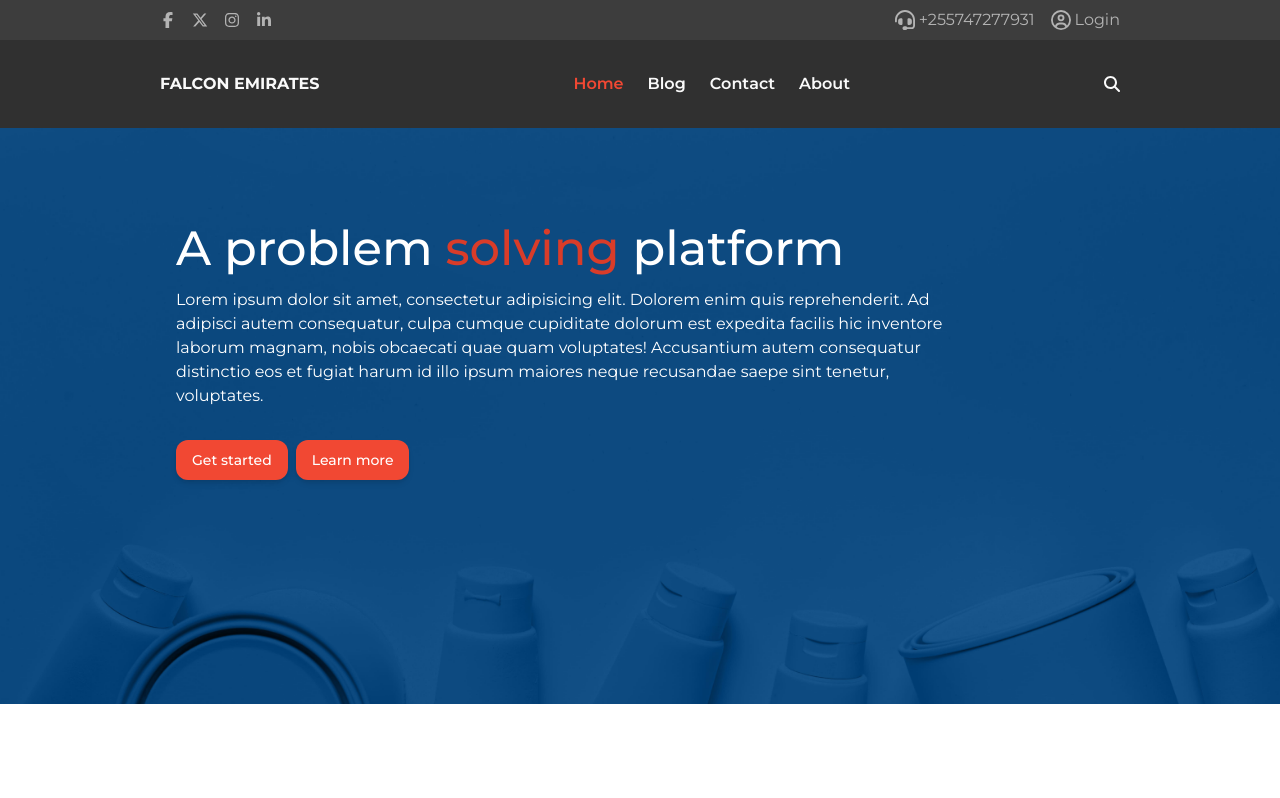
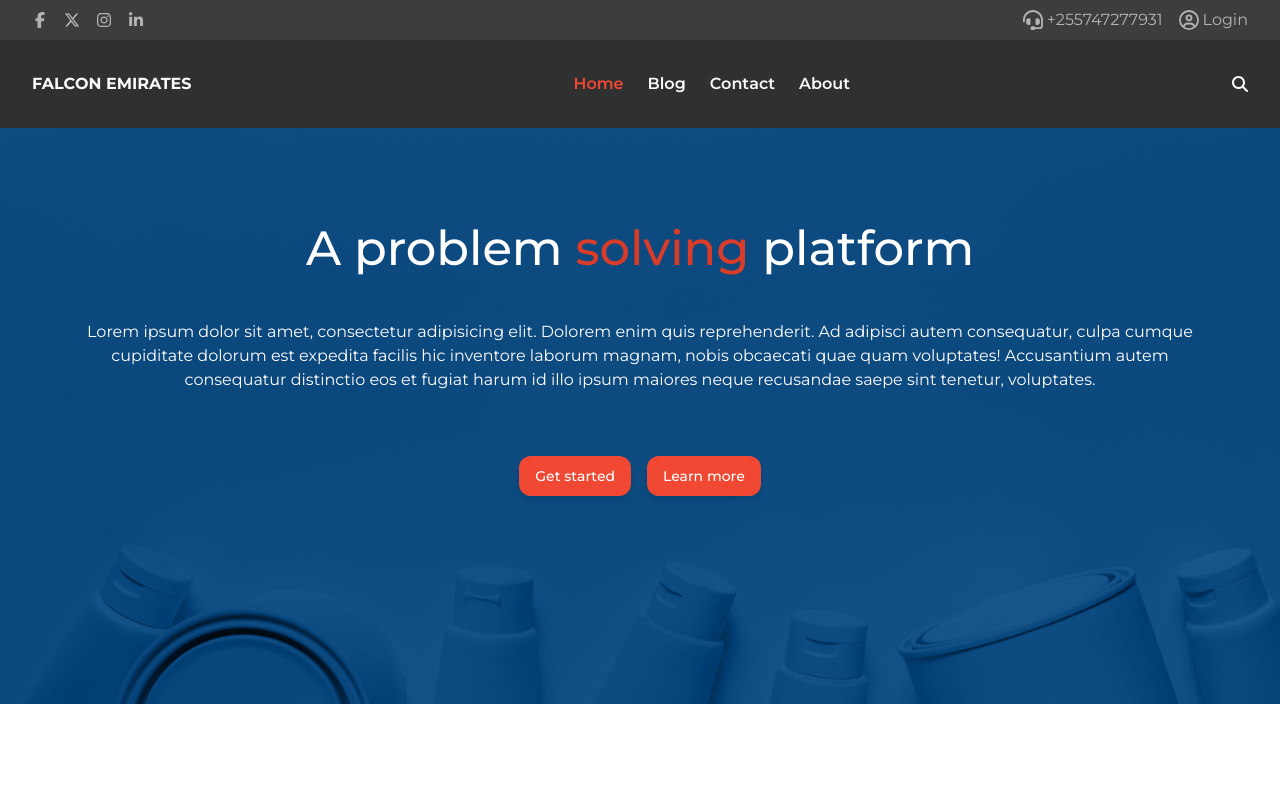
Before and after one commit to kazimoto5520/falcon-emirates, a Next.js app: page / in a window 1280 px wide. Shown: the top 798 px of the page. Built offline with nearby package versions, Linux system fonts and the light colour scheme.

Commit message:
Implement margin size + text style

```diff
--- a/components/Hero.tsx
+++ b/components/Hero.tsx
@@ -4,16 +4,16 @@ import {Button} from "@/components/ui/button";
 const Hero = () => {
     return (
         <div className="py-24 px-12 hero-background h-[72vh] max-sm:py-8 max-sm:px-4">
-            <div className="mx-32 max-sm:mx-0 max-lg:mx-16">
-                <div className="text-white w-full max-w-[800px] max-sm:max-w-full max-lg:max-w-full">
-                    <h1 className="text-5xl font-medium mb-4 max-sm:text-2xl">A problem <span className="text-main-primary">solving</span> platform</h1>
-                    <p className="max-sm:text-sm">Lorem ipsum dolor sit amet, consectetur adipisicing elit. Dolorem enim quis reprehenderit. Ad
+            <div className="mx-auto max-sm:mx-0 max-lg:mx-16">
+                <div className="text-white w-full max-w-full max-sm:max-w-full max-lg:max-w-full">
+                    <h1 className="text-5xl text-center font-medium mb-4 max-sm:text-3xl max-sm:text-start">A problem <span className="text-main-primary">solving</span> platform</h1>
+                    <p className="text-center p-8 max-sm:text-sm max-sm:text-start max-sm:p-0">Lorem ipsum dolor sit amet, consectetur adipisicing elit. Dolorem enim quis reprehenderit. Ad
                         adipisci autem consequatur, culpa cumque cupiditate dolorum est expedita facilis hic inventore
                         laborum magnam, nobis obcaecati quae quam voluptates! Accusantium autem consequatur distinctio
                         eos et fugiat harum id illo ipsum maiores neque recusandae saepe sint tenetur, voluptates.</p>
                 </div>
 
-                <div className="flex space-x-2 mt-8">
+                <div className="flex justify-center items-center space-x-4 mt-8 max-sm:justify-start">
                     <Button variant={"default"} className="bg-main-secondary text-white rounded-xl hover:bg-main-primary shadow-md">Get started</Button>
                     <Button className="bg-main-secondary text-white rounded-xl hover:bg-main-primary shadow-md">Learn more</Button>
                 </div>
--- a/components/NavIcons.tsx
+++ b/components/NavIcons.tsx
@@ -5,7 +5,7 @@ import {FaFacebookF, FaHeadset, FaInstagram, FaLinkedinIn, FaRegCircleUser, FaXT
 const NavIcons = () => {
     return (
         <div className="bg-[#3d3d3d] p-2 text-[#b3b3b3] max-sm:mx-0 max-sm:text-sm">
-            <div className="mx-32 px-6 flex justify-between items-center max-sm:px-0 max-sm:mx-0 max-lg:mx-16">
+            <div className="mx-auto px-6 flex justify-between items-center max-sm:px-0 max-sm:mx-0 max-lg:mx-16">
                 <div className="flex space-x-4 items-center max-sm:space-x-2">
                     <div className="hover:text-main-secondary duration-300">
                         <Link href="#">
--- a/components/Navbar.tsx
+++ b/components/Navbar.tsx
@@ -9,7 +9,7 @@ const Navbar = () => {
             <NavIcons/>
 
             <div className="bg-[#303030] text-[#fafafa] p-8 max-sm:p-4">
-                <div className="mx-32 flex justify-between items-center max-sm:mx-0 max-lg:mx-16">
+                <div className="mx-auto flex justify-between items-center max-sm:mx-0 max-lg:mx-16">
                     <div className="uppercase font-bold max-sm:text-sm">
                         <Link href="/">
                             <h1>Falcon Emirates</h1>
--- a/components/OurBlogs.tsx
+++ b/components/OurBlogs.tsx
@@ -71,7 +71,7 @@ const OurBlogs = () => {
         <div className="blog-background py-24 px-12 max-sm:px-4 max-sm:py-8 max-lg:py-12 max-lg:px-8 max-sm:mt-12">
             <div className="mx-auto max-sm:mx-0 max-lg:mx-16">
                 <div className="flex flex-col justify-center items-center space-y-4">
-                    <h1 className="text-3xl uppercase max-sm:text-xl max-lg:text-2xl">Latest <span className="text-main-primary">Posts</span> From Our Blog</h1>
+                    <h1 className="text-3xl text-center uppercase max-sm:text-xl max-lg:text-2xl">Latest <span className="text-main-primary">Posts</span> From Our Blog</h1>
                     <div className="w-32 h-[0.15rem] bg-red-500 max-sm:w-16 max-lg:w-24"></div>
                 </div>
 
--- a/components/OurCoreValues.tsx
+++ b/components/OurCoreValues.tsx
@@ -5,7 +5,7 @@ import {Separator} from "@/components/ui/separator";
 const OurCoreValues = () => {
     return (
         <div className="bg-white py-24 px-12 max-sm:px-4 max-sm:py-8 max-lg:py-12 max-lg:px-8">
-            <div className="mx-32 max-sm:mx-0 max-lg:mx-16">
+            <div className="mx-auto max-sm:mx-0 max-lg:mx-16">
                 <div className="grid grid-cols-3 gap-12 max-sm:grid-cols-1 max-sm:gap-8">
                     <div>
                         <div className="flex flex-col justify-center items-center">
```
